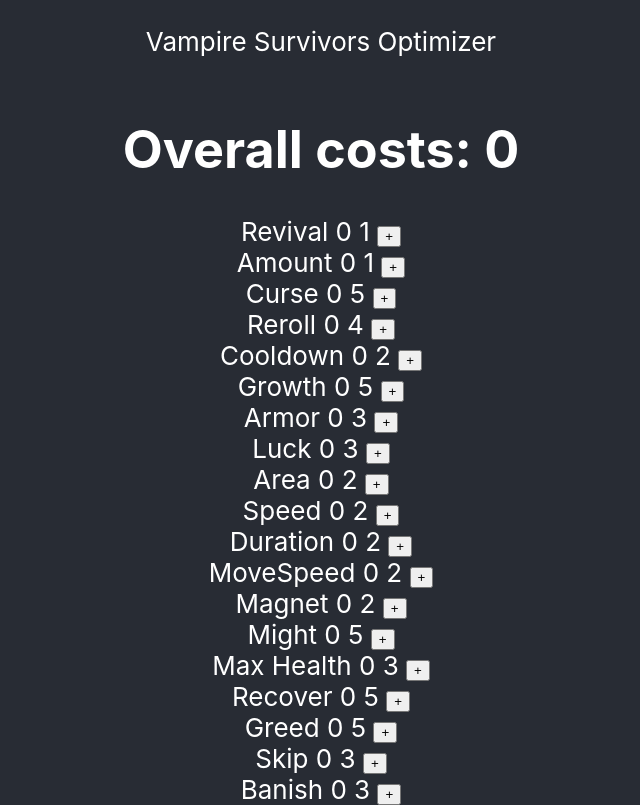
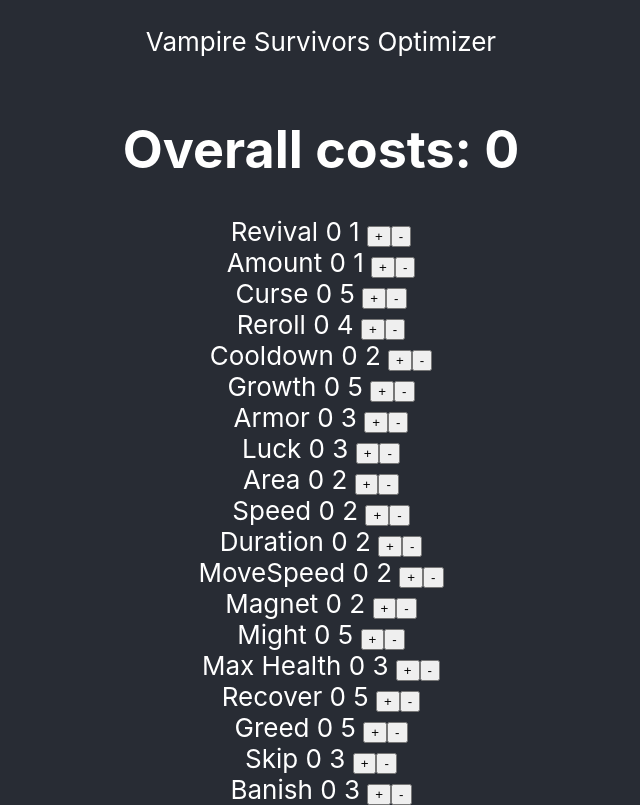
Before and after one commit to IronMania/VampireOptimizer, a React (Create React App) app: page / in a window 1280 px wide. Shown: the whole page, without its empty margins (319-959 px from the left). Built offline with nearby package versions, Linux system fonts and the light colour scheme.

Commit message:
+ fixed ui

```diff
--- a/src/App.tsx
+++ b/src/App.tsx
@@ -6,10 +6,10 @@
 import { PowerupSelection } from './powerup-selection';
 
 function App() {
-  let powerupSelection = PowerupSelectionFactory.create()
+  //let powerupSelection = PowerupSelectionFactory.create()
 
   function increaseLevel(powerup: PowerUp){
-    powerupSelection = powerupSelection.setPowerupLevel(powerup.name, powerup.Level +1)
+    //powerupSelection = powerupSelection.setPowerupLevel(powerup.name, powerup.Level +1)
   }
 
   return (
--- a/src/powerup-selection.tsx
+++ b/src/powerup-selection.tsx
@@ -1,7 +1,7 @@
 import React from "react";
 import { PowerUp } from "./powerups/powerup";
 
-export class PowerupSelection extends React.Component<{}> {
+export class PowerupSelection extends React.Component<{}, {overallCosts: number}> {
 
   private powerups: PowerUp[] = [
     new PowerUp(200, "Might", 5),
@@ -26,7 +26,7 @@
   ]
 
   constructor(props: {} = {}) {
-    super({})
+    super(props)
   }
 
   get Powerups() {
@@ -35,10 +35,13 @@
 
   setPowerupLevel(name: string, newLevel: number) {
     const index = this.powerups.findIndex((powerup) => powerup.name === name)
-    const newInstance = new PowerupSelection()
-    newInstance.powerups = this.powerups
-    newInstance.powerups[index] = this.powerups[index].setLevel(newLevel)
-    return newInstance
+    this.powerups[index] = this.powerups[index].setLevel(newLevel)
+    this.setState({overallCosts: this.overallCost()})
+    return this
+    //const newInstance = new PowerupSelection()
+    //newInstance.powerups = this.powerups
+    //newInstance.powerups[index] = this.powerups[index].setLevel(newLevel)
+    //return newInstance
   }
 
   diffOverallCost(name: string, newLevel: number) {
@@ -49,7 +52,7 @@
 
 
   overallCost(): number {
-    const reduce = this.powerups.sort((a, b) => b.props.initialBasePrice - a.props.initialBasePrice).reduce((aggregate, current) => {
+    const reduce = this.powerups.sort((a, b) => b.initialBasePrice - a.initialBasePrice).reduce((aggregate, current) => {
       const price = current.currentPrice(aggregate.purchases)
       return { purchases: aggregate.purchases + current.Level, sum: aggregate.sum + price }
     },
@@ -60,7 +63,7 @@
   render(){
     return <div>
       <h1>Overall costs: {this.overallCost()}</h1>
-      {this.Powerups.map((powerup) =>powerup.render())}
+      {this.Powerups.map((powerup) => <div key={powerup.name}>{powerup.name} {powerup.Level} {powerup.maxLevel} <button onClick={() => this.setPowerupLevel(powerup.name, powerup.Level + 1)}>+</button><button onClick={() => this.setPowerupLevel(powerup.name, powerup.Level - 1)}>-</button></div>)}
     </div>;
   }
 }
--- a/src/powerups/powerup.tsx
+++ b/src/powerups/powerup.tsx
@@ -1,31 +1,35 @@
 import React from "react"
 
-export class PowerUp extends React.Component<{initialBasePrice: number, name: string, maxLevel: number, level: number}>  {
+export class PowerUp  {
 
-  constructor(initialBasePrice: number, name: string, maxLevel: number, level: number = 0) {
-    super({initialBasePrice: initialBasePrice, name: name, maxLevel: maxLevel, level: level})
+  constructor(public readonly initialBasePrice: number, public readonly name: string, public readonly maxLevel: number, private level: number = 0) {
    }
 
   setLevel(newLevel: number): PowerUp {
-    return new PowerUp(this.props.initialBasePrice, this.props.name, this.props.maxLevel, newLevel)
+    if(newLevel >= this.maxLevel){
+      return new PowerUp(this.initialBasePrice, this.name, this.maxLevel, this.maxLevel)
+    }
+
+    if(newLevel <= 0){
+      return new PowerUp(this.initialBasePrice, this.name, this.maxLevel, 0)
+    }
+    return new PowerUp(this.initialBasePrice, this.name, this.maxLevel, newLevel)
   }
-  public get Level() { return this.props.level }
-  public get name() { return this.props.name }
-  public get maxLevel() { return this.props.maxLevel }
+  public get Level() { return this.level }
 
 
   currentPrice(prePurchases: number) {
-    const purchaseModifier = this.props.initialBasePrice * 0.1
+    const purchaseModifier = this.initialBasePrice * 0.1
     let price = 0
-    for (let i = 0; i < this.props.level; i++) {
-      price = 2 * price + this.props.initialBasePrice + ((i * 2 + prePurchases) * purchaseModifier)
+    for (let i = 0; i < this.level; i++) {
+      price = 2 * price + this.initialBasePrice + ((i * 2 + prePurchases) * purchaseModifier)
     }
 
     return price
   };
 
   increaseLevel() {
-    this.setState({initialBasePrice: this.props.initialBasePrice, name: this.props.name, maxLevel: this.props.maxLevel, level: this.props.level + 1})
+    return new PowerUp(this.initialBasePrice, this.name, this.maxLevel, this.Level + 1)
   }
 
   render(){
```
Also changed, not shown: 1 other file (tests, documents, lock files or other folders).
